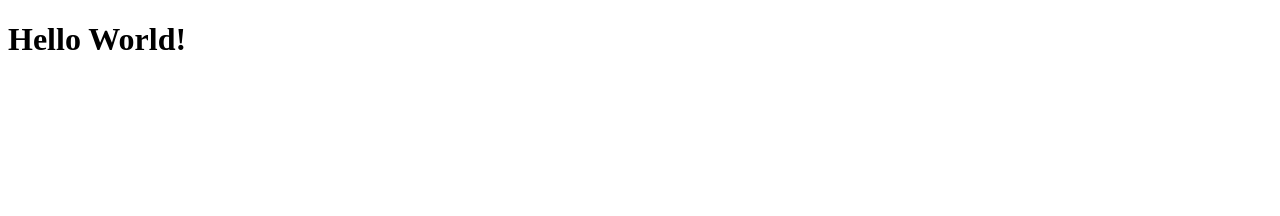
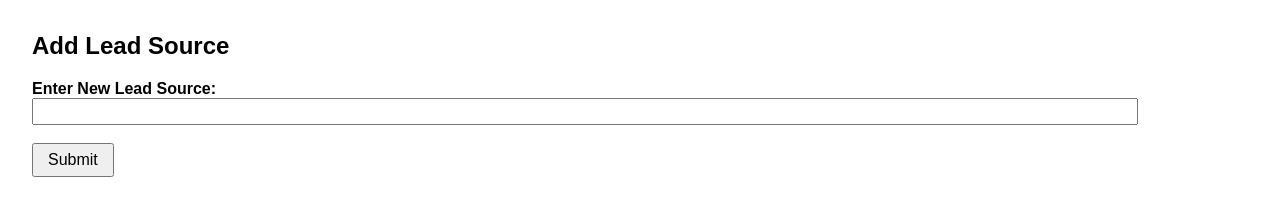
Before and after one commit to davidzenport/helloworld, a plain HTML site: page index.html in a window 1280 px wide. Drawn offline with Linux system fonts and the light colour scheme.

Commit message:
Update index.html

```diff
--- a/index.html
+++ b/index.html
@@ -1,9 +1,22 @@
 <!DOCTYPE html>
 <html>
 <head>
-  <title>Hello Widget</title>
+  <title>Add Lead Source</title>
+  <!-- Zoho CRM Widget SDK -->
+  <script src="https://js.zohostatic.com/zoho-crm-sdk/2.0.0/sdk.js"></script>
+  <script src="script.js"></script>
+  <style>
+    body { font-family: sans-serif; margin: 32px; }
+    #statusMsg { margin-top: 15px; color: #cc0000; }
+    input[type="text"] { width: 90%; padding: 4px; }
+    button { padding: 6px 14px; font-size: 1em; }
+  </style>
 </head>
 <body>
-  <h1>Hello World!</h1>
+  <h2>Add Lead Source</h2>
+  <label for="leadSourceInput"><b>Enter New Lead Source:</b></label><br>
+  <input type="text" id="leadSourceInput" /><br><br>
+  <button id="submitBtn">Submit</button>
+  <div id="statusMsg"></div>
 </body>
 </html>
```
